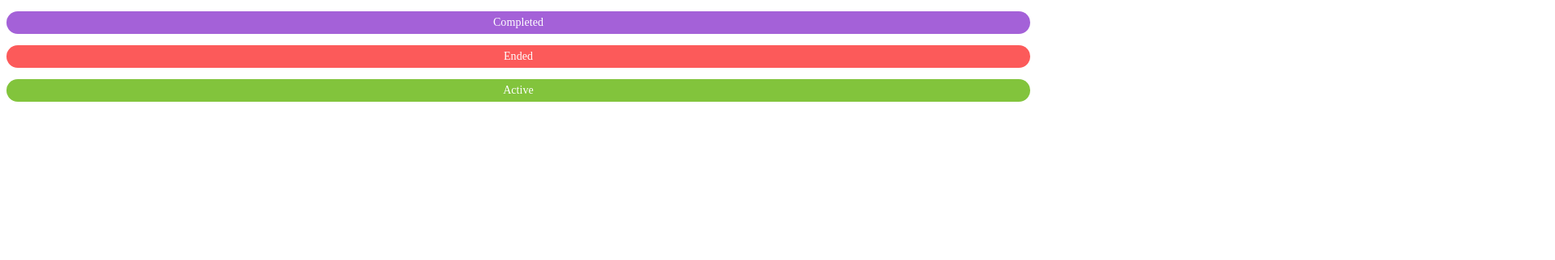
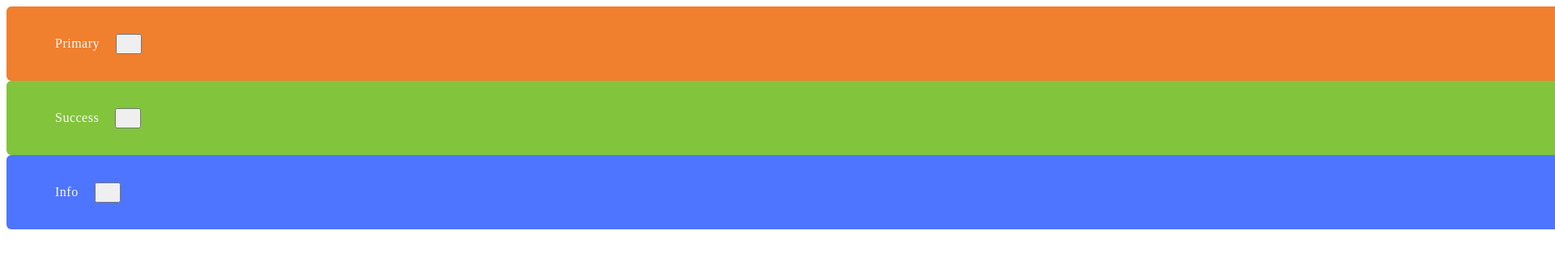
Before and after one commit to AndreyRuts/SASS_PG, a website built with Vite: page index.html in a window 1280 px wide. Shown: the top 322 px of the page at 81% size, 1920 px wide, since content can reach past the window. Built offline with nearby package versions, Linux system fonts and the light colour scheme.

Commit message:
extend/placeholder

```diff
--- a/index.html
+++ b/index.html
@@ -38,7 +38,7 @@
     </section>
     <script type="module" src="./src/js/main.js"></script>
   </body> -->
-  <body>
+  <!-- <body>
     <div class="task">
       <div class="task-info"></div>
       <div class="task-badges">
@@ -61,5 +61,41 @@
       </div>
     </div>
     <script type="module" src="./src/js/main.js"></script>
+  </body> -->
+  <body>
+    <div class="notification-primary">
+      <svg class="notification-icon" width="20" height="20">
+        <use></use>
+      </svg>
+      <p class="notification-text">Primary</p>
+      <button class="notification-btn" aria-label="Close button">
+        <svg class="notification-btn-icon" width="16" height="16">
+          <use></use>
+        </svg>
+      </button>
+    </div>
+    <div class="notification-success">
+      <svg class="notification-icon" width="20" height="20">
+        <use></use>
+      </svg>
+      <p class="notification-text">Success</p>
+      <button class="notification-btn" aria-label="Close button">
+        <svg class="notification-btn-icon" width="16" height="16">
+          <use></use>
+        </svg>
+      </button>
+    </div>
+    <div class="notification-info">
+      <svg class="notification-icon" width="20" height="20">
+        <use></use>
+      </svg>
+      <p class="notification-text">Info</p>
+      <button class="notification-btn" aria-label="Close button">
+        <svg class="notification-btn-icon" width="16" height="16">
+          <use></use>
+        </svg>
+      </button>
+    </div>
+    <script type="module" src="./src/js/main.js"></script>
   </body>
 </html>
--- /dev/null
+++ b/src/scss/---examples---/lesson-09/_extend.scss
@@ -0,0 +1,102 @@
+// $primary: #f07f2e;
+// $success: #82c43c;
+// $info: #4e75ff;
+
+// First attempt
+// .notification {
+//     display: flex;
+//     align-items: center;
+//     gap: 20px;
+
+//     width: 4800px;
+//     padding: 20px;
+
+//     font-family: Monserrat;
+//     color: #fafafb;
+//     font-size: 16px;
+//     line-height: 20px;
+//     letter-spacing: 0.5px;
+
+//     background-color: #92929d;
+//     border-radius: 6px;
+// }
+
+// .notification-primary {
+//     background-color: #f07f2e;
+// }
+
+// .notification-success {
+//     background-color: #82c43c;
+// }
+
+// .notification-info {
+//     background-color: #4e75ff;
+// }
+
+// Second attempt
+// .notification {
+//     display: flex;
+//     align-items: center;
+//     gap: 20px;
+
+//     width: 4800px;
+//     padding: 20px;
+
+//     font-family: Monserrat;
+//     color: #fafafb;
+//     font-size: 16px;
+//     line-height: 20px;
+//     letter-spacing: 0.5px;
+
+//     background-color: #92929d;
+//     border-radius: 6px;
+// }
+
+// .notification-primary {
+//     @extend .notification;
+//     background-color: #f07f2e;
+// }
+
+// .notification-success {
+//     @extend .notification;
+//     background-color: #82c43c;
+// }
+
+// .notification-info {
+//     @extend .notification;
+//     background-color: #4e75ff;
+// }
+
+// Third attempt
+%notification {
+    display: flex;
+    align-items: center;
+    gap: 20px;
+
+    width: 4800px;
+    padding: 20px;
+
+    font-family: Monserrat;
+    color: #fafafb;
+    font-size: 16px;
+    line-height: 20px;
+    letter-spacing: 0.5px;
+
+    background-color: #92929d;
+    border-radius: 6px;
+}
+
+.notification-primary {
+    @extend %notification;
+    background-color: #f07f2e;
+}
+
+.notification-success {
+    @extend %notification;
+    background-color: #82c43c;
+}
+
+.notification-info {
+    @extend %notification;
+    background-color: #4e75ff;
+}
```
Also changed, not shown: src/scss/main.scss (+6 -2 lines).
